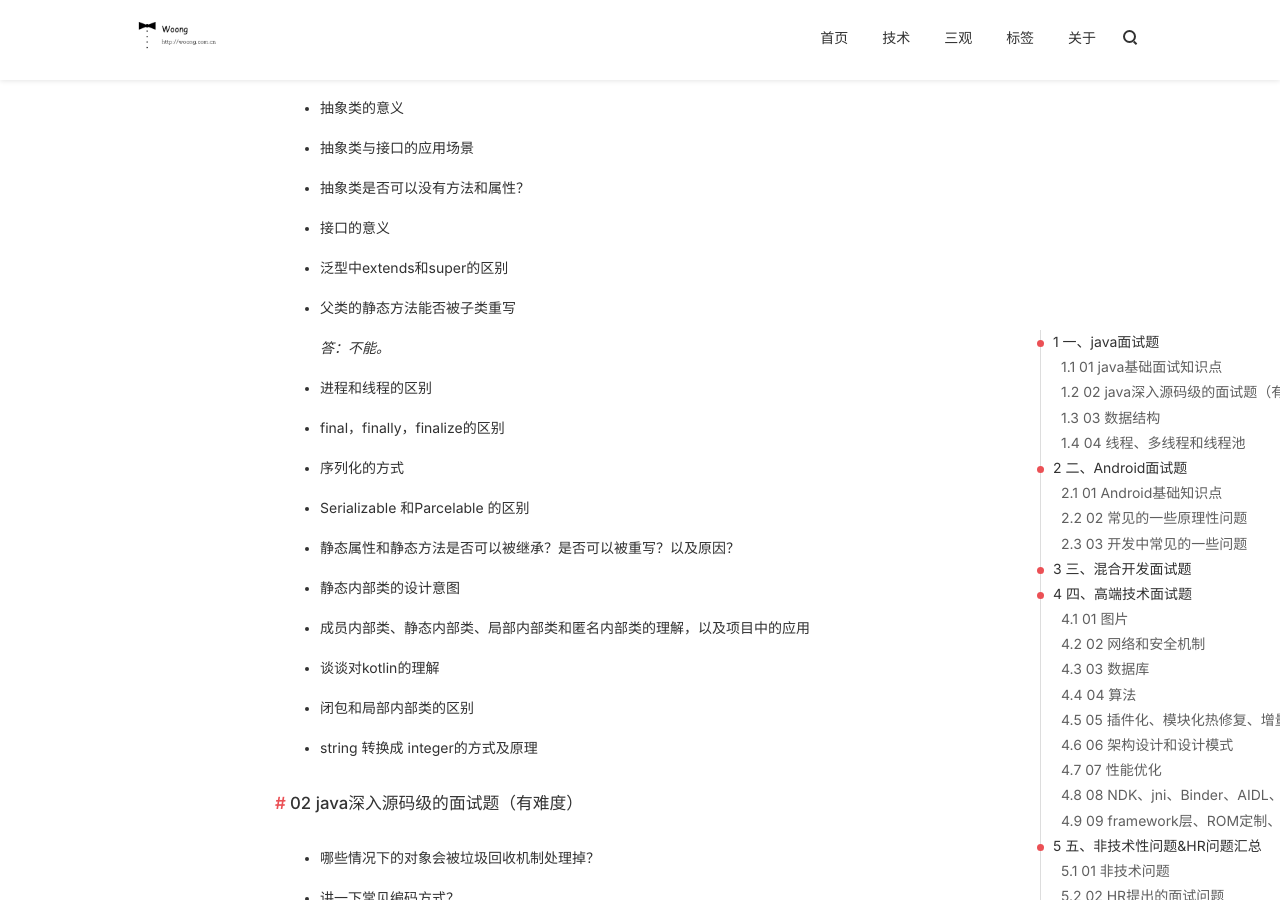
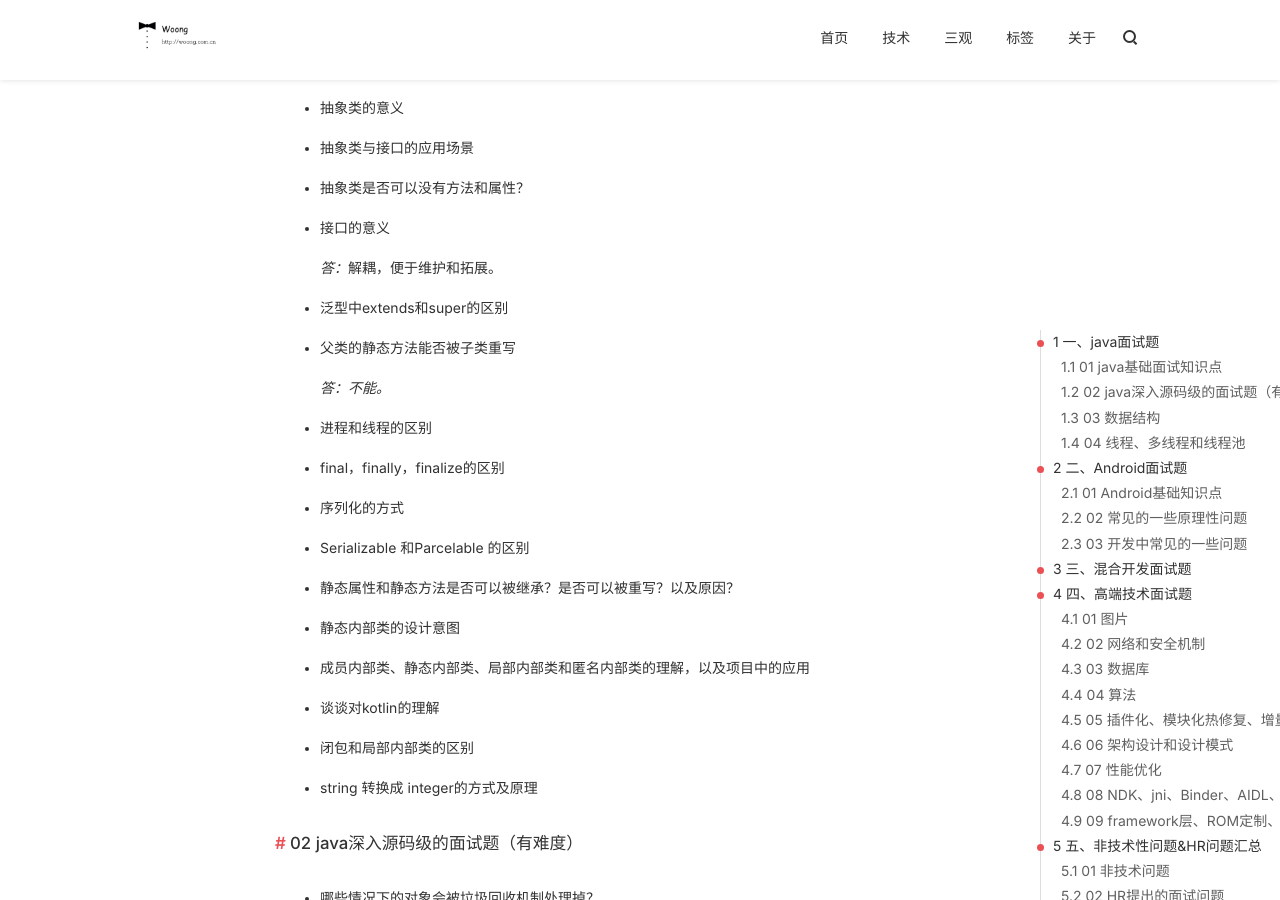
Before and after one commit to j1406493495/j1406493495.github.io, a Jekyll site: the page built from _posts/android/2018-11-05-Android面试题.md, in a window 1280 px wide and 900 px high, scrolled down 2054 px. Built offline with Jekyll 4.4.1, drawn with Linux system fonts in a browser that asks for light colours; nearby versions of some CDN libraries; comment, search, counter and statistics services are not loaded.

Commit message:
[Bug XXXX] update answer Cause: None Solution: None Fixed Version: None Branch: None

```diff
--- a/_posts/android/2018-11-05-Android面试题.md
+++ b/_posts/android/2018-11-05-Android面试题.md
@@ -88,6 +88,8 @@ tags:
 - 抽象类是否可以没有方法和属性？
 
 - 接口的意义
+
+  *答：*解耦，便于维护和拓展。
 
 - 泛型中extends和super的区别
 
```
